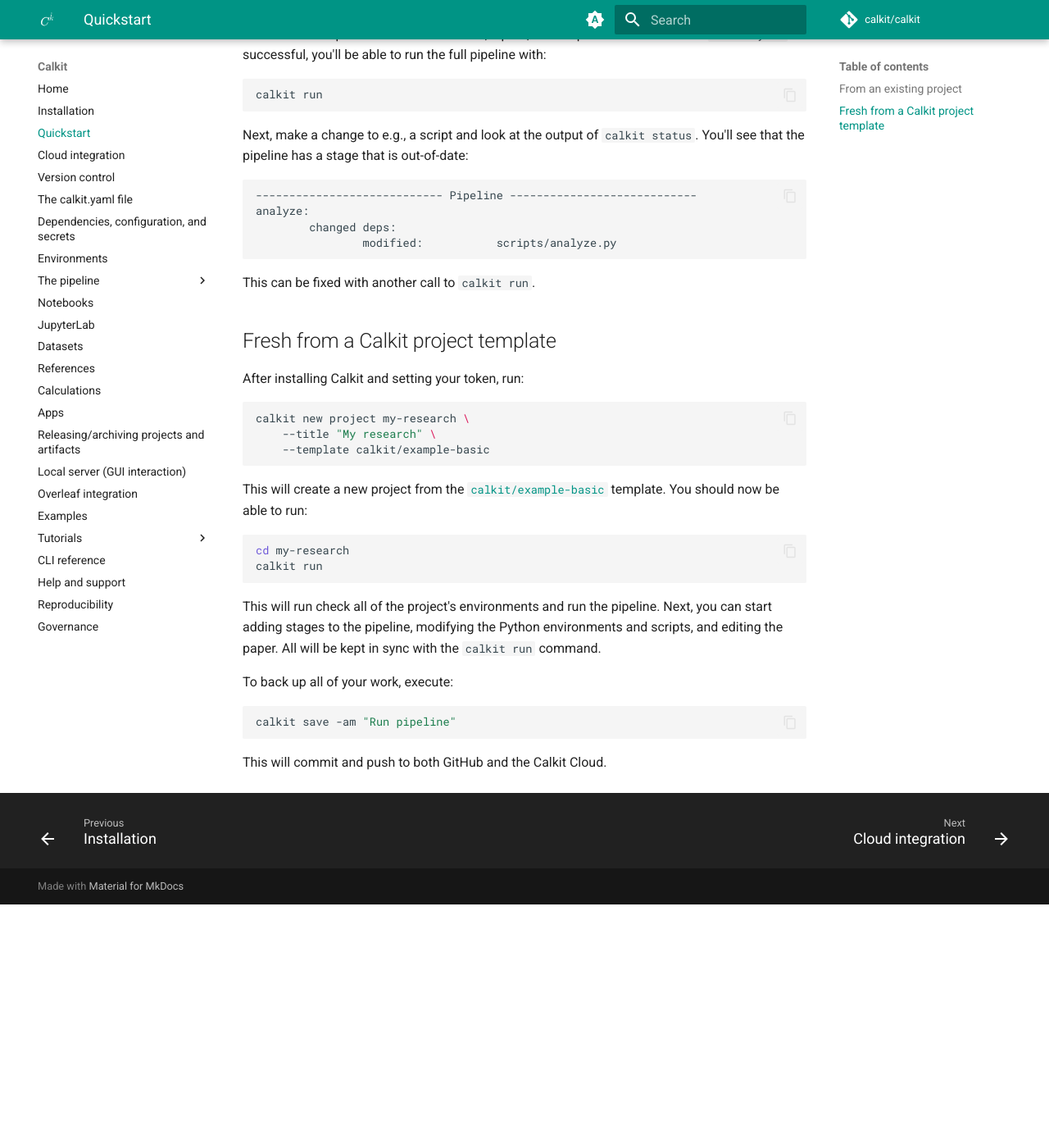
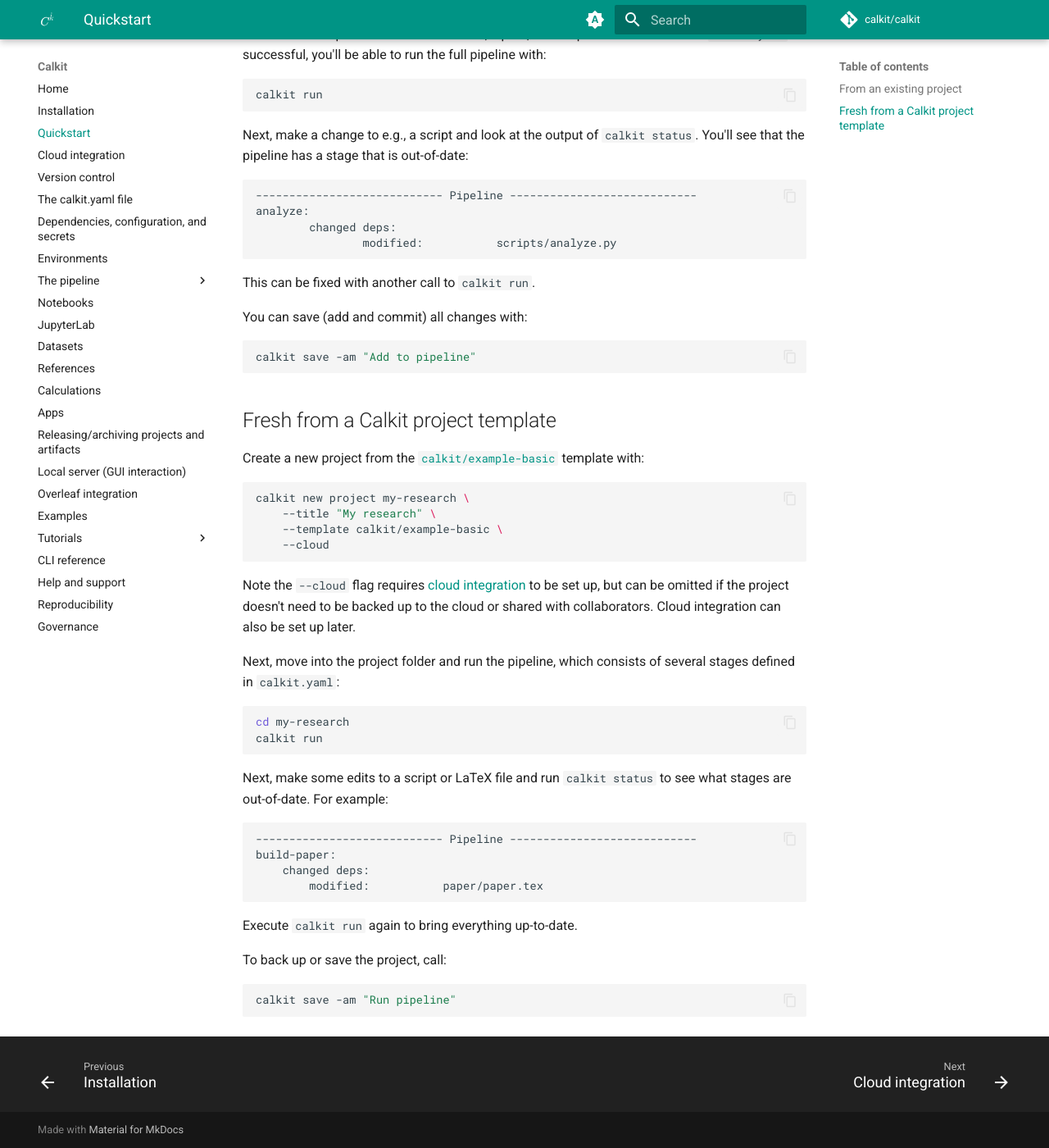
Before and after one commit to calkit/calkit, an MkDocs documentation site: the page built from docs/quickstart.md, in a window 1280 px wide and 1400 px high, scrolled down 427 px. Shown: the whole window at 82% size. Built offline with MkDocs 1.6.1 and Material for MkDocs 9.7.7, drawn with Linux system fonts in a browser that asks for light colours; comment, search, counter and statistics services are not loaded; before the commit the page ends 1530 px from its top, so only the background shows below that.

Commit message:
Update quickstart

````diff
--- a/docs/quickstart.md
+++ b/docs/quickstart.md
@@ -38,20 +38,32 @@
 
 This can be fixed with another call to `calkit run`.
 
+You can save (add and commit) all changes with:
+
+```sh
+calkit save -am "Add to pipeline"
+```
+
 ## Fresh from a Calkit project template
 
-After installing Calkit and setting your token, run:
+Create a new project from the
+[`calkit/example-basic`](https://github.com/calkit/example-basic)
+template with:
 
 ```sh
 calkit new project my-research \
     --title "My research" \
-    --template calkit/example-basic
+    --template calkit/example-basic \
+    --cloud
 ```
 
-This will create a new project from the
-[`calkit/example-basic`](https://github.com/calkit/example-basic)
-template.
-You should now be able to run:
+Note the `--cloud` flag requires [cloud integration](cloud-integration.md)
+to be set up, but can be omitted if the project doesn't need to be backed up to
+the cloud or shared with collaborators.
+Cloud integration can also be set up later.
+
+Next, move into the project folder and run the pipeline,
+which consists of several stages defined in `calkit.yaml`:
 
 <!-- TODO: This takes a long time to pull the image -->
 
@@ -60,17 +72,20 @@
 calkit run
 ```
 
-This will run check all of the project's environments and
-run the pipeline.
-Next, you can start adding stages to the pipeline,
-modifying the Python environments and scripts,
-and editing the paper.
-All will be kept in sync with the `calkit run` command.
+Next, make some edits to a script or LaTeX file and run `calkit status` to see what stages are out-of-date.
+For example:
 
-To back up all of your work, execute:
+```sh
+---------------------------- Pipeline ----------------------------
+build-paper:
+	changed deps:
+		modified:           paper/paper.tex
+```
+
+Execute `calkit run` again to bring everything up-to-date.
+
+To back up or save the project, call:
 
 ```sh
 calkit save -am "Run pipeline"
 ```
-
-This will commit and push to both GitHub and the Calkit Cloud.
````
Also changed, not shown: README.md (+30 -15 lines), 1 other file.
